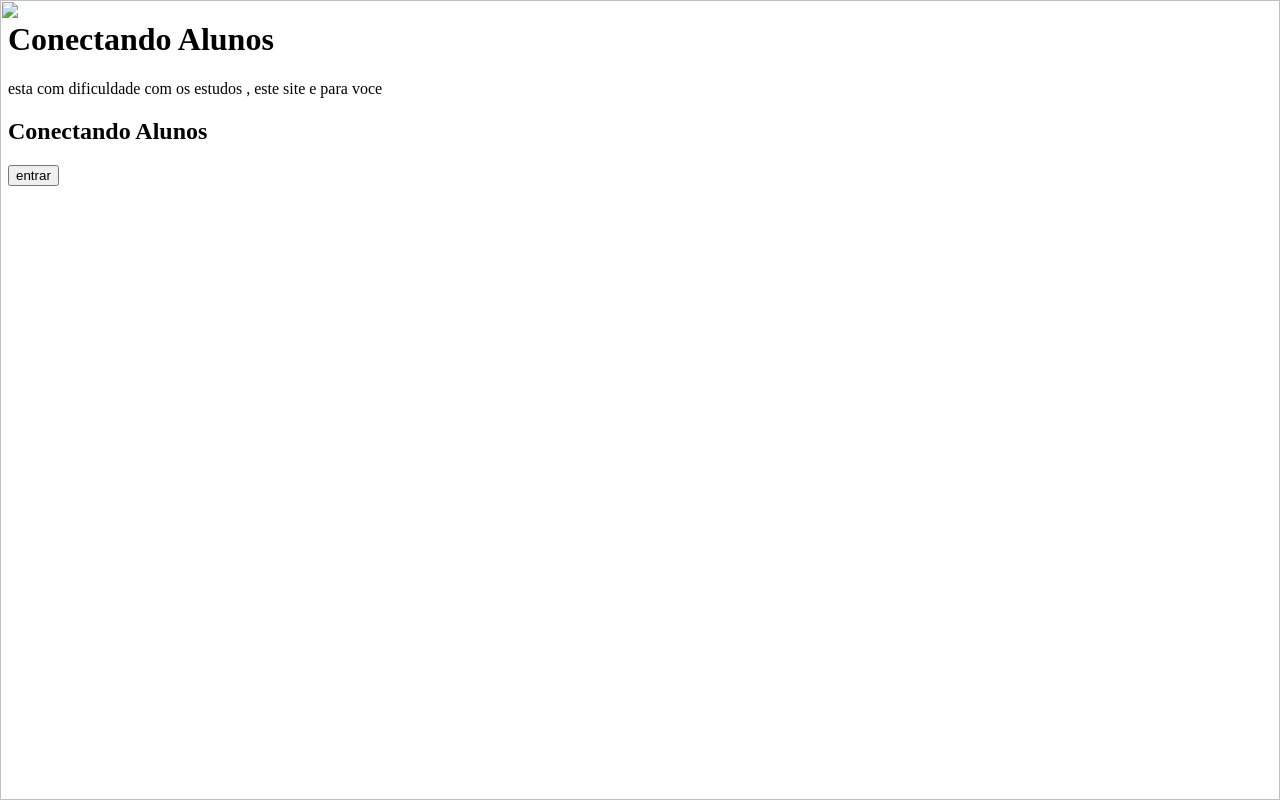
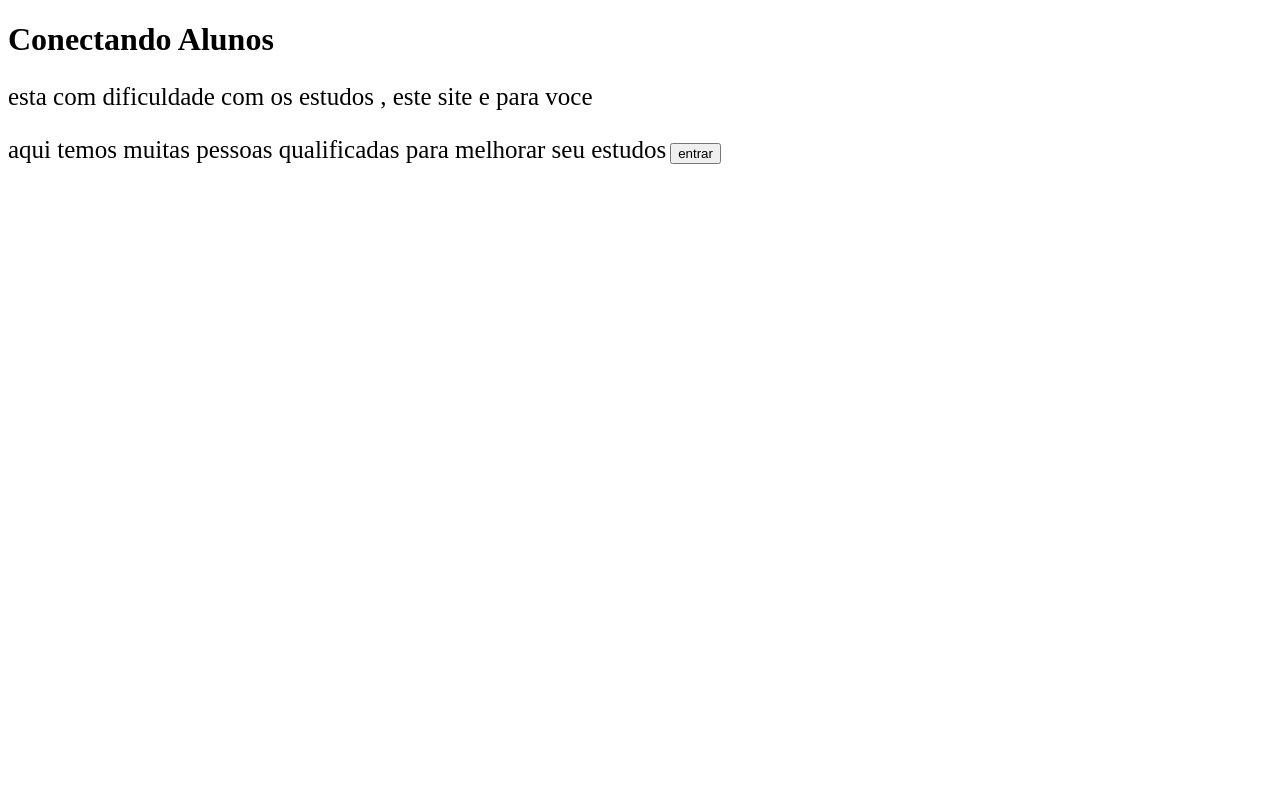
Before and after one commit to gabriellycama/edu-mat-gre-gabi-cai, a plain HTML site: page tider escola/index.html in a window 1280 px wide. Drawn offline with Linux system fonts and the light colour scheme.

Commit message:
Add files via upload

```diff
--- a/tider escola/index.html
+++ b/tider escola/index.html
@@ -11,12 +11,13 @@
 
     <h1>Conectando Alunos </h1>
 
-    <p>esta com dificuldade com os estudos , este site e para voce  </p>
-    <h2>  Conectando Alunos </h2>
+    <p id = "letras">esta com dificuldade com os estudos , este site e para voce  </p>
+
+    <p1 id = "letras">aqui temos muitas pessoas qualificadas para melhorar seu estudos</p1>
 
     <button>  entrar </button>
 
-    <img src="imagem.webp" class="imagem-de-fundo" alt="">
+    <img src="" class="" alt="">
 
 
 </body>
--- a/tider escola/stile.css
+++ b/tider escola/stile.css
@@ -1,17 +1,6 @@
 
-.imagem-de-fundo {
-    position: absolute;
-    top: 0;
-    left: 0;
-    width: 100%;
-    height: 100%;
-    z-index: -1;
-  }
+#letras{
+  font-size: 25px;
+  text-align: 500px;
 
-
-
-.caixa-com-fundo {
-    background-image: url('imagem.webp');
-    background-size: cover;
-    background-position: center;
-  }
+}
```
